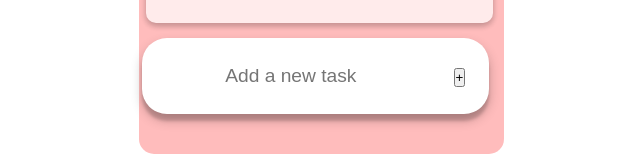
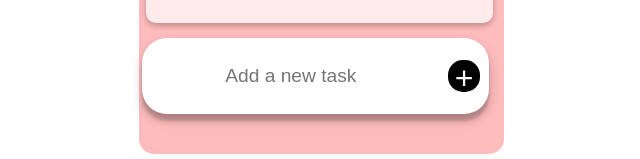
Before and after one commit to TanvNaik/To-Do, a plain HTML site: page index.html in a window 1280 px wide. Shown: the part 653-812 px from the top of the page, without its empty margins (319-959 px from the left). Drawn offline with Linux system fonts and the light colour scheme.

Commit message:
Update style.css

```diff
--- a/css/style.css
+++ b/css/style.css
@@ -66,7 +66,6 @@ table{
     height: 58vh;
 
 }
-/* make scrollbar transparent */
 tbody::-webkit-scrollbar {
     width: 0px;
     background: transparent;
@@ -128,9 +127,25 @@ td{
     width: 2rem;
     height: 2rem;
 }
+.add{
+    display: flex;
+    justify-content: center;
+    align-items: center;
+    text-align: center;
+}
 
-
-
+.add button {
+    border: none;
+    background: #000000;
+    color: #ffffff;
+    border-radius: 15px;
+    font-size: 2rem;
+    width: 2rem;
+    height: 2rem;
+}
+.new{
+    padding: 1% 1% 1% 1%;
+}
 @media only screen and (min-width:365px){
     body{
         background: #ffffff;
```
